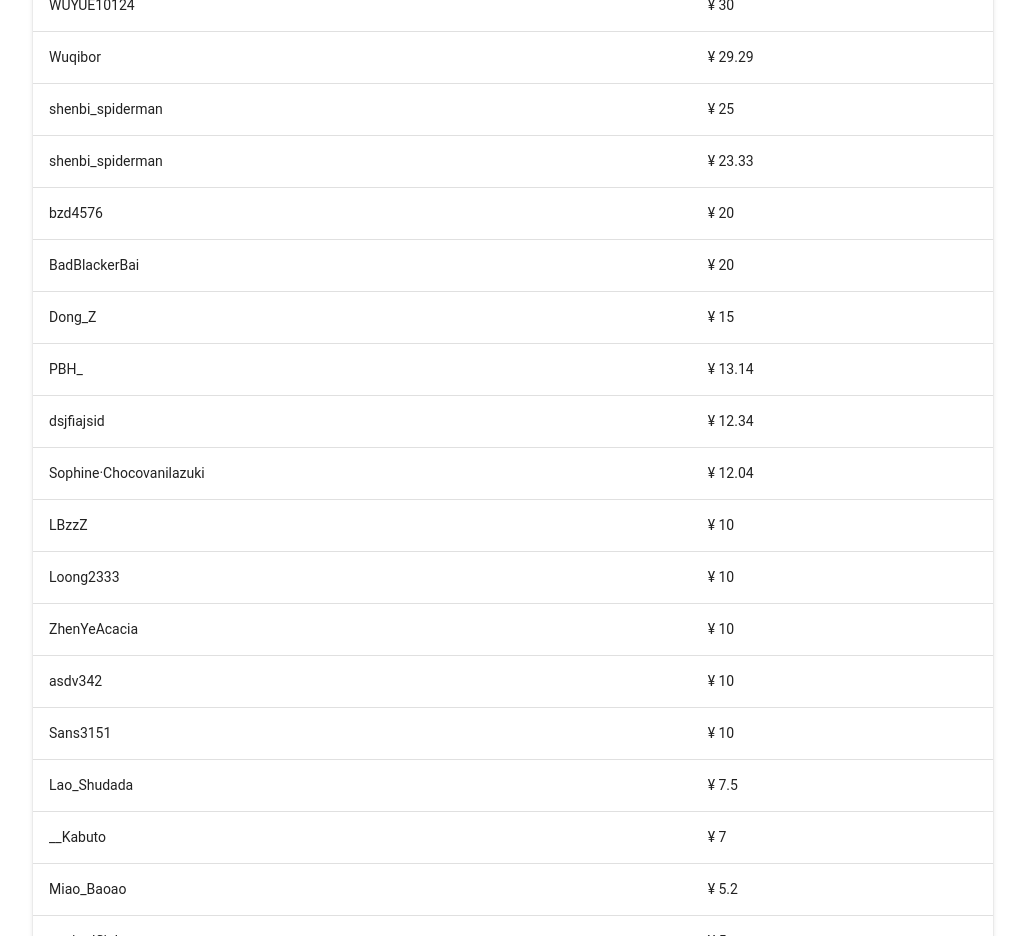
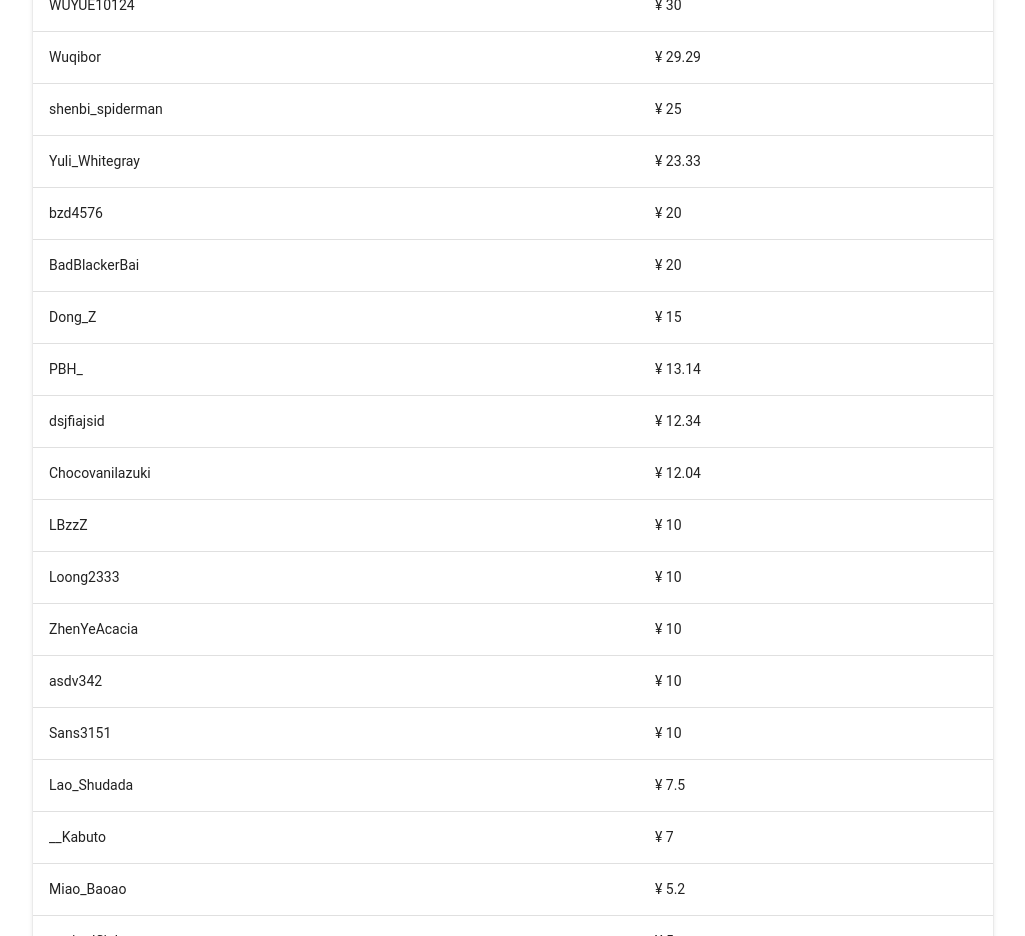
Before and after one commit to Calibur-Pixel/Kita, a Vue app: page /donation in a window 1280 px wide. Shown: the part 2480-3416 px from the top of the page, without its empty margins (255-1280 px from the left). Built offline with nearby package versions, Linux system fonts and the light colour scheme; some icons are missing.

Commit message:
fix donator names

```diff
--- a/src/views/PageDonation.vue
+++ b/src/views/PageDonation.vue
@@ -210,7 +210,7 @@ export default {
           "amount": 25
         },
         {
-          "name": "shenbi_spiderman",
+          "name": "Yuli_Whitegray",
           "amount": 23.33
         },
         {
@@ -234,7 +234,7 @@ export default {
           "amount": 12.34
         },
         {
-          "name": "Sophine·Chocovanilazuki",
+          "name": "Chocovanilazuki",
           "amount": 12.04
         },
         {
```
